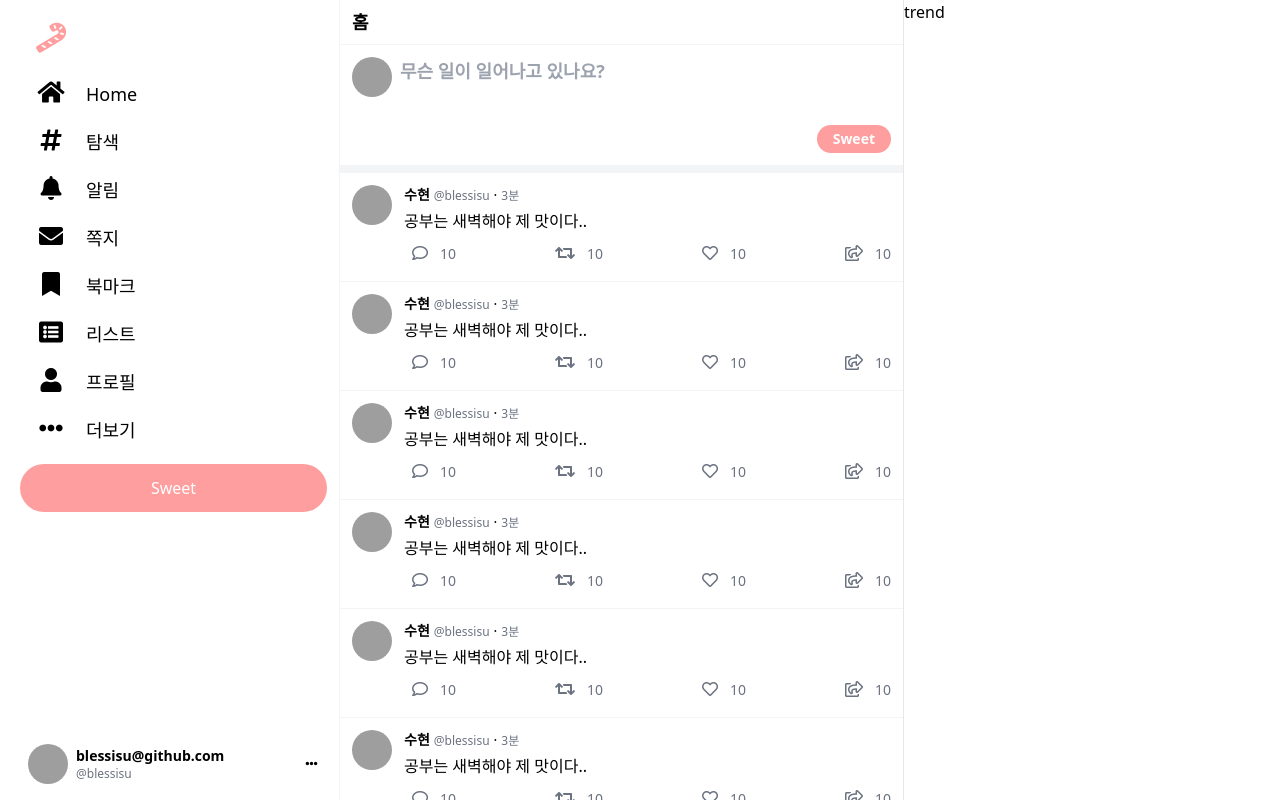
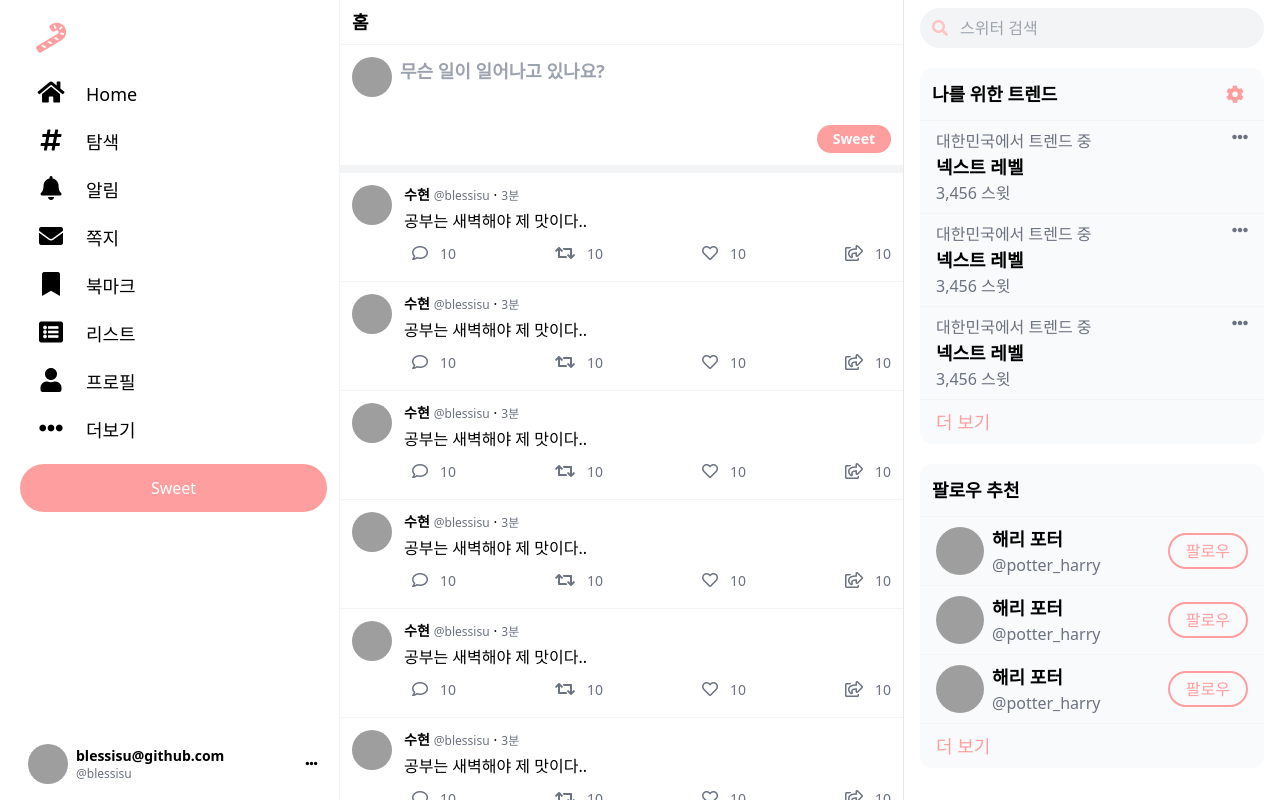
Before and after one commit to blessisu/sweeter-sns, a Vue app: page / in a window 1280 px wide. Built offline with nearby package versions, Linux system fonts and the light colour scheme; grey boxes are pictures that could not be loaded.

Commit message:
UI.trend-section

```diff
--- a/src/App.vue
+++ b/src/App.vue
@@ -132,7 +132,67 @@
           </div>
         </div>
         <!-- trend section -->
-        <div class="w-2/5">trend</div>
+        <div class="hidden lg:block w-2/5 px-4 py-2">
+          <!-- sweeter search -->
+          <div class="relative mb-5">
+            <input
+              placeholder="스위터 검색"
+              type="text"
+              class="pl-10 rounded-full w-full p-2 bg-gray-100 focus:ring-1 focus:ring-primary focus:bg-white">
+            <i class="absolute fas fa-search left-0 mt-3 ml-3 text-light"></i>
+          </div>
+          <!-- trend for me -->
+          <div class="w-full rounded-xl bg-gray-50 flex flex-col">
+            <div class="flex items-center justify-between px-3 py-1 border-b border-gray-100">
+              <span class="text-lg font-bold">나를 위한 트렌드</span>
+              <i class="fas fa-cog text-lg text-primary hover:bg-lighter p-2 rounded-full"></i>
+            </div>
+            <div
+              class="border-b border-gray-100 hover:bg-gray-100 px-4 py-2 cursor-pointer"
+              v-for="trend in 3"
+              :key="trend"
+            >
+              <div class="flex">
+                <div class="flex-1 flex flex-col">
+                  <div class="text-gray-500">대한민국에서 트렌드 중</div>
+                  <div class="font-bold text-lg">넥스트 레벨</div>
+                  <div class="text-gray-500">3,456 스윗</div>
+                </div>
+                <i class="fas fa-ellipsis-h text-gray-500"></i>
+              </div>
+            </div>
+            <div class="px-4 py-2 hover:bg-gray-100">
+              <span class="text-primary text-lg">더 보기</span>
+            </div>
+          </div>
+          <!-- follow recommendations -->
+          <div class="mt-5 w-full rounded-xl bg-gray-50 flex flex-col">
+            <div class="px-3 py-3 border-b border-gray-100">
+              <span class="text-lg font-bold">팔로우 추천</span>
+            </div>
+            <div
+              class="border-b border-gray-100 hover:bg-gray-100 px-4 py-2 cursor-pointer"
+              v-for="recommend in 3"
+              :key="recommend"
+            >
+              <div class="flex items-center">
+                <div>
+                  <img src="http://picsum.photos/200" class="w-12 h-12 rounded-full mr-2">
+                </div>
+                <div class="flex-1 flex flex-col">
+                  <div class="font-bold text-lg">해리 포터</div>
+                  <div class="text-gray-500">@potter_harry</div>
+                </div>
+                <div>
+                  <button class="border-2 border-primary px-4 py-1 rounded-full hover:bg-lighter text-primary">팔로우</button>
+                </div>
+              </div>
+            </div>
+            <div class="px-4 py-2 hover:bg-gray-100">
+              <span class="text-primary text-lg">더 보기</span>
+            </div>
+          </div>
+        </div>
       </div>
     </div>
   </div>
--- a/src/index.css
+++ b/src/index.css
@@ -11,3 +11,7 @@ textarea {
   @apply focus:outline-none;
   @apply resize-none;
 }
+
+input {
+  @apply focus:outline-none;
+}
```
